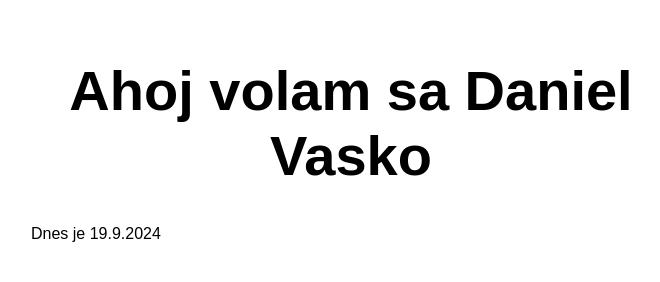
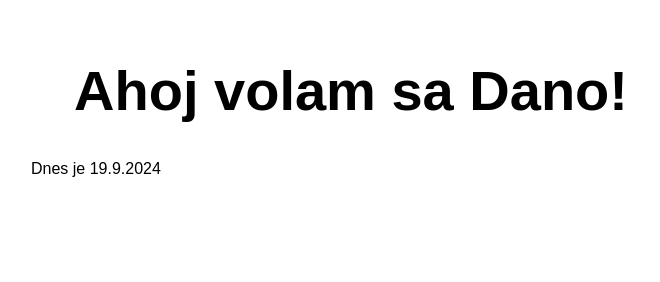
Before and after one commit to danielvasko171/dual, a website: page src/index.html in a window 1280 px wide. Shown: the whole page, without its empty margins (289-949 px from the left). Drawn offline with Linux system fonts and the light colour scheme.

Commit message:
Update index.html

```diff
--- a/src/index.html
+++ b/src/index.html
@@ -10,7 +10,7 @@
 
 <body>
   <main>
-    <h1>Ahoj volam sa Daniel Vasko</h1>
+    <h1>Ahoj volam sa Dano!</h1>
     <p>Dnes je 19.9.2024</p>
   </main>
 </body>
```
